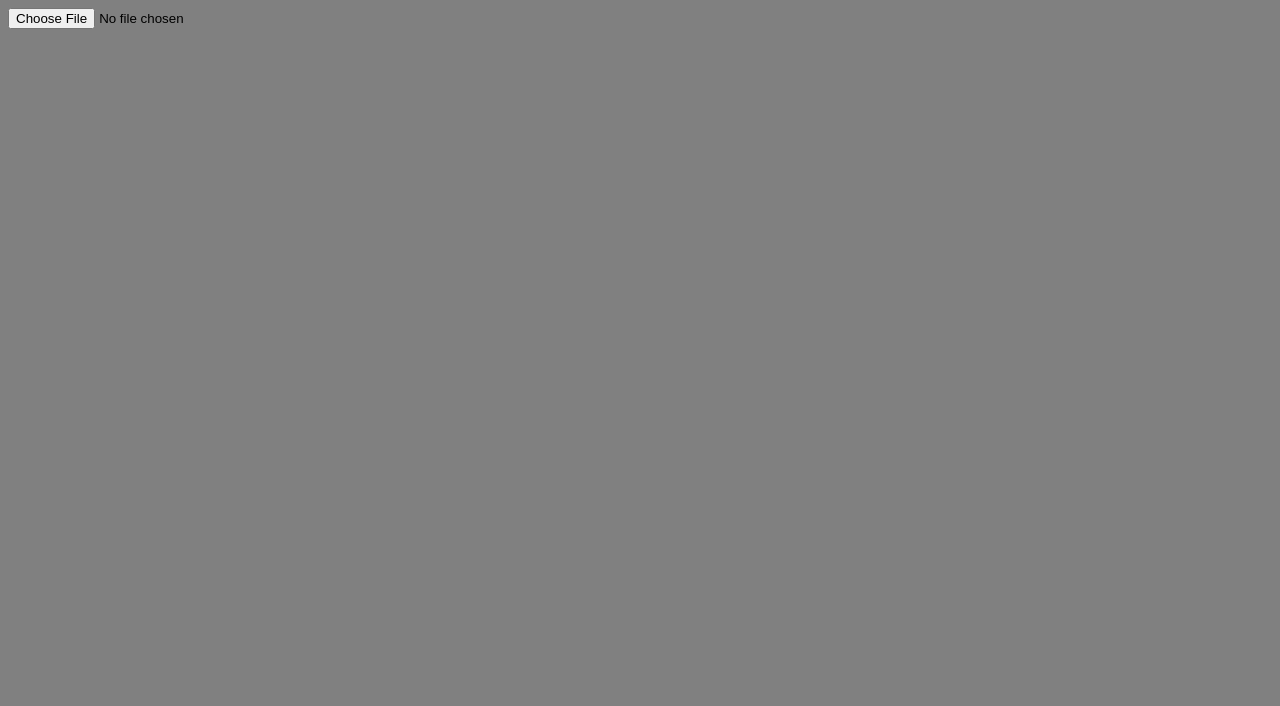
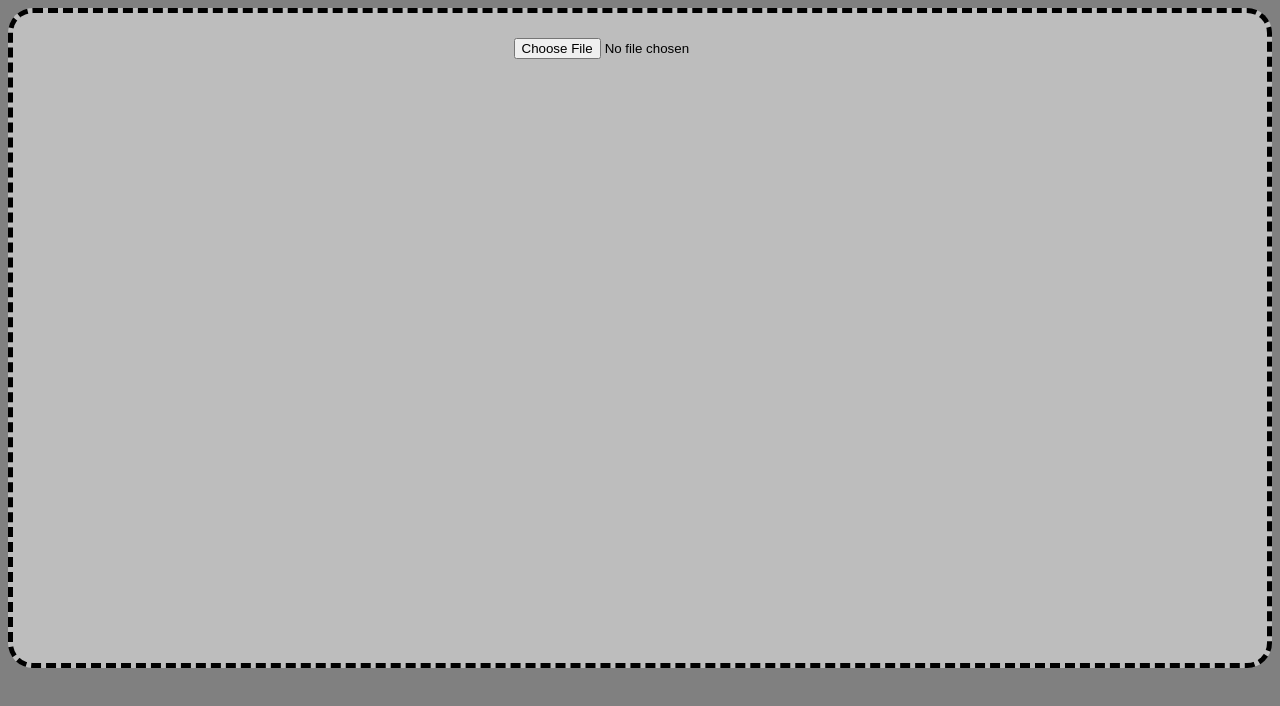
Before and after one commit to 4127157/justremove, a React app: page / in a window 1280 px wide. Shown: the top 706 px of the page. Built offline with nearby package versions, Linux system fonts and the light colour scheme; the HTML template or start-up script is replaced by a standard one.

Commit message:
make minor stylesheet changes

```diff
--- a/src/components/App/App.tsx
+++ b/src/components/App/App.tsx
@@ -62,9 +62,13 @@ class App extends React.Component<Props, State>
         }
         return (
             <>
-                <input type="file" id="image-file-input" accept='image/*' onChange={this.handleFiles} />
-                {this.state.elemRet}
-                {options}
+                <div className='img-preview-container'>
+                    {this.state.elemRet}
+                    <input type="file" id="image-file-input" accept='image/*' onChange={this.handleFiles} />
+                </div>
+                <div className='img-options-container'>
+                    {options}
+                </div>
             </>
         );
     }
--- a/src/styles.less
+++ b/src/styles.less
@@ -7,9 +7,28 @@ body {
     background-color: gray;
 }
 
+.img-preview-container {
+    border-width: 5px;
+    border-style:dashed;
+    border-radius: 25px;
+    background-color: #BDBDBD;
+    padding:25px;
+    text-align: center;
+    margin:auto;
+    max-width: 100%;
+    max-height: 100%;
+    height: 600px;
+}
+
+.img-options-container {
+    display: block;
+}
+
 .preview-img {
-    width: 100%;
+    display: block;
+    margin: auto;
+    width: auto;
     max-width:500px;
     height: auto;
-    max-height: 100%;
+    max-height: 500px;
 }
```
